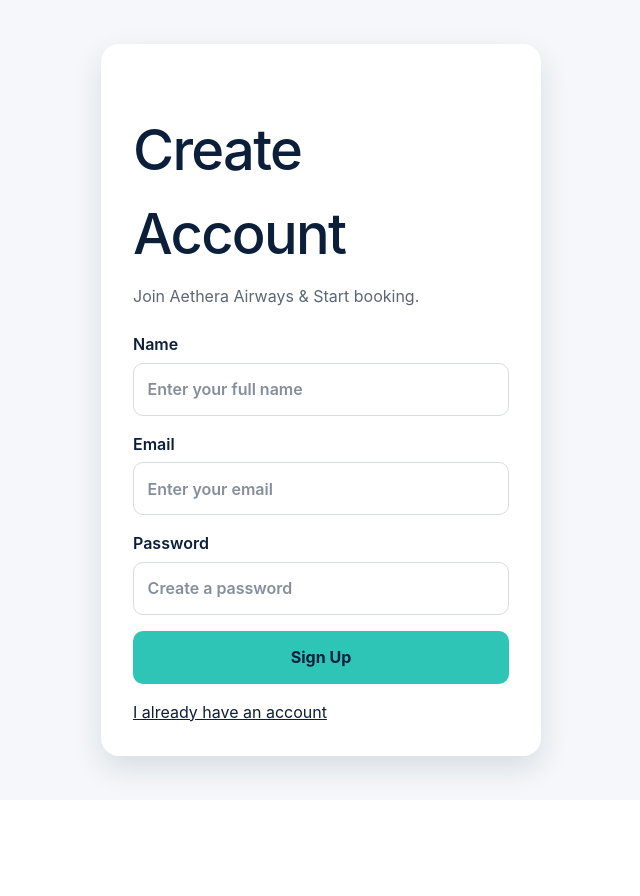
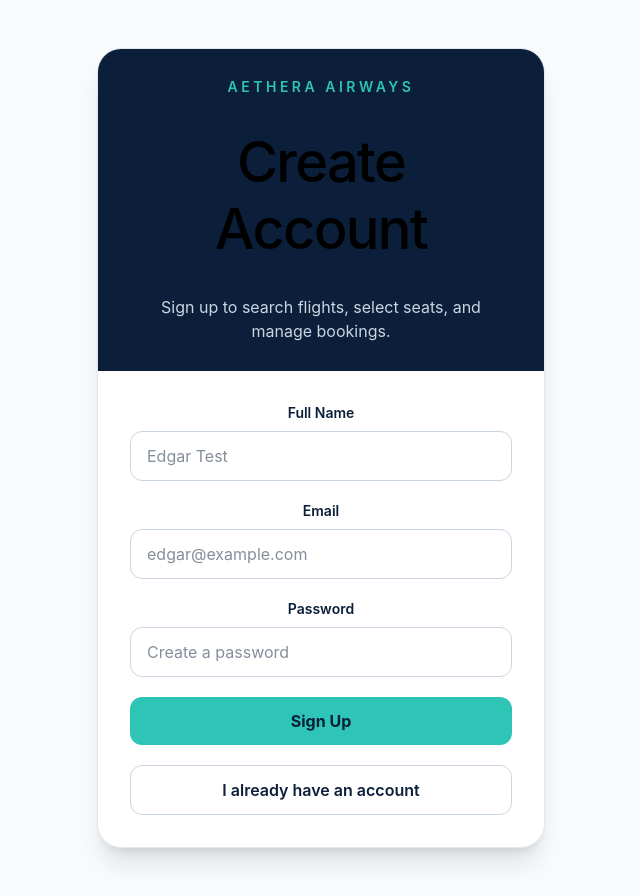
Before and after one commit to EdgarStrozzi/COMS3190-ASG3, a React app in the folder frontend/: page /signup in a window 1280 px wide. Shown: the whole page, without its empty margins (319-959 px from the left). Before the commit the page ends 800 px from the top, so only its background shows below. Built offline with nearby package versions, Linux system fonts and the light colour scheme; the HTML template or start-up script is replaced by a standard one.

Commit message:
Add tailwind style

```diff
--- a/frontend/src/components/Signup.jsx
+++ b/frontend/src/components/Signup.jsx
@@ -4,7 +4,11 @@ import { useNavigate } from "react-router-dom";
 const Signup = () => {
     const navigate = useNavigate();
 
-    const [formData, setFormData] = useState({ name: "", email: "", password: ""});
+    const [formData, setFormData] = useState({
+        name: "",
+        email: "",
+        password: "",
+    });
 
     const [message, setMessage] = useState("");
     const [error, setError] = useState("");
@@ -27,7 +31,9 @@ const Signup = () => {
         try {
             const response = await fetch("http://localhost:8080/auth/signup", {
                 method: "POST",
-                headers: {"Content-Type": "application/json",},
+                headers: {
+                    "Content-Type": "application/json",
+                },
                 body: JSON.stringify(formData),
             });
 
@@ -50,56 +56,90 @@ const Signup = () => {
     };
 
     return (
-        <main className="page-container">
-            <section className="auth-card">
-                <h1>Create Account</h1>
-                <p className="subtitle">Join Aethera Airways & Start booking.</p>
+        <main className="min-h-screen bg-slate-50 flex items-center justify-center px-6 py-12">
+            <section className="w-full max-w-md rounded-3xl bg-white shadow-xl border border-slate-200 overflow-hidden">
+                <div className="bg-[#0B1F3A] px-8 py-7">
+                    <p className="text-[#2EC4B6] text-sm font-semibold tracking-[0.25em] uppercase">
+                        Aethera Airways
+                    </p>
+                    <h1 className="mt-3 text-3xl font-bold text-white">
+                        Create Account
+                    </h1>
+                    <p className="mt-2 text-slate-300">
+                        Sign up to search flights, select seats, and manage bookings.
+                    </p>
+                </div>
 
-                <form onSubmit={handleSubmit} className="form">
-                    <label>
-                        Name
+                <form onSubmit={handleSubmit} className="px-8 py-8 space-y-5">
+                    <div>
+                        <label className="block text-sm font-semibold text-[#0B1F3A] mb-2">
+                            Full Name
+                        </label>
                         <input
                             type="text"
                             name="name"
                             value={formData.name}
                             onChange={handleChange}
-                            placeholder="Enter your full name"
+                            placeholder="Edgar Test"
+                            className="w-full rounded-xl border border-slate-300 px-4 py-3 text-[#0B1F3A] outline-none focus:border-[#2EC4B6] focus:ring-2 focus:ring-[#2EC4B6]/25"
                         />
-                    </label>
+                    </div>
 
-                    <label>
-                        Email
+                    <div>
+                        <label className="block text-sm font-semibold text-[#0B1F3A] mb-2">
+                            Email
+                        </label>
                         <input
                             type="email"
                             name="email"
                             value={formData.email}
                             onChange={handleChange}
-                            placeholder="Enter your email"
+                            placeholder="edgar@example.com"
+                            className="w-full rounded-xl border border-slate-300 px-4 py-3 text-[#0B1F3A] outline-none focus:border-[#2EC4B6] focus:ring-2 focus:ring-[#2EC4B6]/25"
                         />
-                    </label>
+                    </div>
 
-                    <label>
-                        Password
+                    <div>
+                        <label className="block text-sm font-semibold text-[#0B1F3A] mb-2">
+                            Password
+                        </label>
                         <input
                             type="password"
                             name="password"
                             value={formData.password}
                             onChange={handleChange}
                             placeholder="Create a password"
+                            className="w-full rounded-xl border border-slate-300 px-4 py-3 text-[#0B1F3A] outline-none focus:border-[#2EC4B6] focus:ring-2 focus:ring-[#2EC4B6]/25"
                         />
-                    </label>
+                    </div>
 
-                    {message && <p className="success-message">{message}</p>}
-                    {error && <p className="error-message">{error}</p>}
+                    {message && (
+                        <p className="rounded-xl bg-[#2EC4B6]/10 border border-[#2EC4B6]/30 px-4 py-3 text-sm font-semibold text-[#0B1F3A]">
+                            {message}
+                        </p>
+                    )}
 
-                    <button type="submit" className="primary-button">
+                    {error && (
+                        <p className="rounded-xl bg-[#FF9F1C]/10 border border-[#FF9F1C]/40 px-4 py-3 text-sm font-semibold text-[#0B1F3A]">
+                            {error}
+                        </p>
+                    )}
+
+                    <button
+                        type="submit"
+                        className="w-full rounded-xl bg-[#2EC4B6] px-4 py-3 font-bold text-[#0B1F3A] transition hover:brightness-95"
+                    >
                         Sign Up
                     </button>
+
+                    <button
+                        type="button"
+                        onClick={() => navigate("/")}
+                        className="w-full rounded-xl border border-slate-300 px-4 py-3 font-semibold text-[#0B1F3A] transition hover:border-[#2EC4B6] hover:bg-[#2EC4B6]/10"
+                    >
+                        I already have an account
+                    </button>
                 </form>
-
-                <button className="link-button" onClick={() => navigate("/")}>
-                    I already have an account
-                </button>
             </section>
         </main>
     );
```
